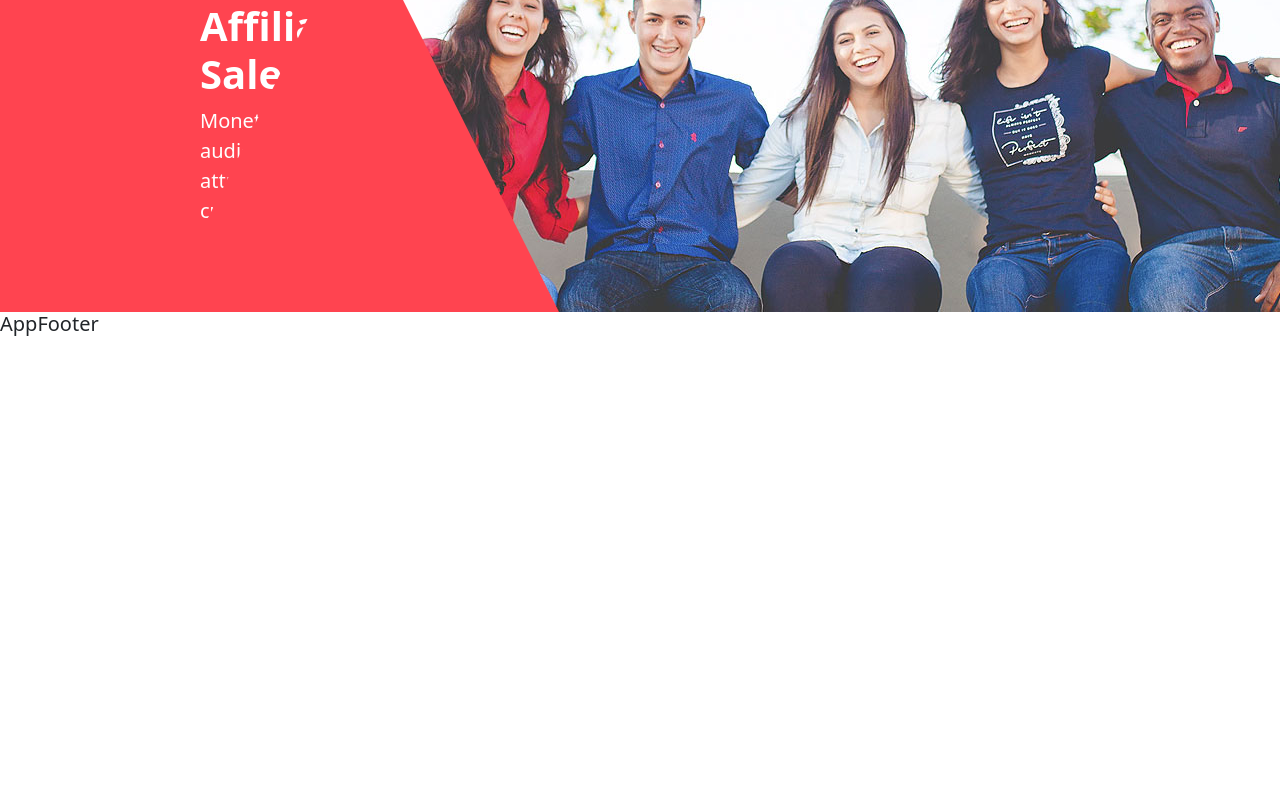
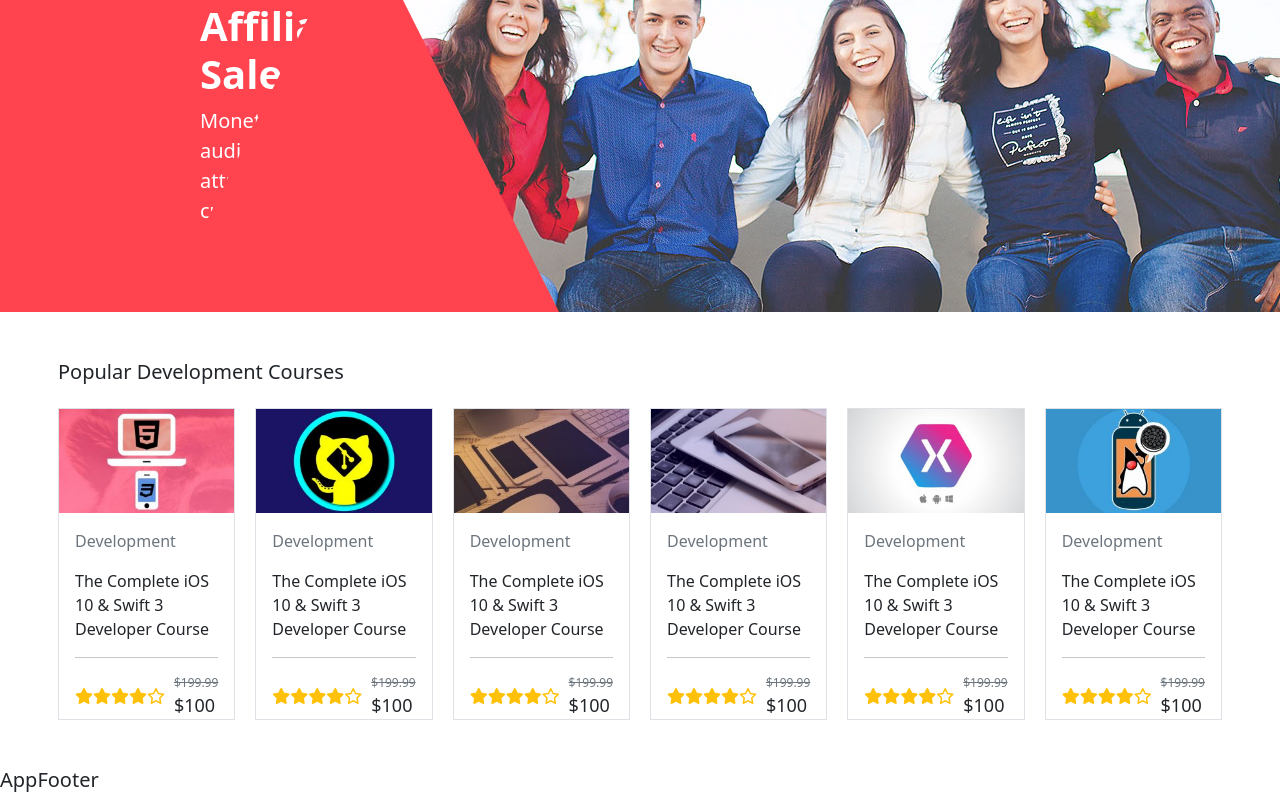
Before and after one commit to giacomofigus/proj-html-vuejs, a Vue app: page / in a window 1280 px wide. Shown: the part 385-1185 px from the top of the page. Before the commit the page ends 800 px from the top, so only its background shows below. Built offline with nearby package versions, Linux system fonts and the light colour scheme.

Commit message:
feat: Popular-courses-component-dynamic (to fix stars)

```diff
--- a/src/components/AppFooter.vue
+++ b/src/components/AppFooter.vue
@@ -5,8 +5,7 @@
 </script>
 
 <template>
-    <h5>AppFooter</h5>
-
+  <h5 class="mt-5">AppFooter</h5>
 </template>
 
 <style lang="scss">
--- a/src/components/AppMain.vue
+++ b/src/components/AppMain.vue
@@ -1,6 +1,65 @@
 <script>
+  import Courses from './Courses.vue';
+
   export default{
-    name: "AppMain"
+    name: "AppMain",
+    components:{
+      Courses
+    },
+    data(){
+      return{
+        popularCourses: [
+          {
+            img: "246154_d8b0_3-272x161.jpg",
+            genre:"Development",
+            paragraph:"The Complete iOS 10 & Swift 3 Developer Course",
+            stars: 4,
+            fullPrice: "$199.99",
+            price: "$100"
+          },
+          {
+            img: "752950_b773-272x161.jpg",
+            genre:"Development",
+            paragraph:"The Complete iOS 10 & Swift 3 Developer Course",
+            stars: 4,
+            fullPrice: "$199.99",
+            price: "$100"
+          },
+          {
+            img: "895786_7b4b_2-272x161.jpg",
+            genre:"Development",
+            paragraph:"The Complete iOS 10 & Swift 3 Developer Course",
+            stars: 4,
+            fullPrice: "$199.99",
+            price: "$100"
+          },
+          {
+            img: "1253188_58f7_2-272x161.jpg",
+            genre:"Development",
+            paragraph:"The Complete iOS 10 & Swift 3 Developer Course",
+            stars: 4,
+            fullPrice: "$199.99",
+            price: "$100"
+          },
+          {
+            img: "951684_9c1a_2-544x322.jpg",
+            genre:"Development",
+            paragraph:"The Complete iOS 10 & Swift 3 Developer Course",
+            stars: 4,
+            fullPrice: "$199.99",
+            price: "$100"
+          },
+          {
+            img: "919872_ed54_6-272x161.jpg",
+            genre:"Development",
+            paragraph:"The Complete iOS 10 & Swift 3 Developer Course",
+            stars: 4,
+            fullPrice: "$199.99",
+            price: "$100"
+          },
+        ]
+      }
+    }
   }
 </script>
 
@@ -18,6 +77,14 @@
         <img src="../../public/img/slide-1.jpg" alt="" class="">
 
         <div class="triangle-up"></div>
+      </div>
+    </div>
+
+    <div  class="mt-5 px-5">
+      <h5 class="text-bold">Popular Development Courses</h5>
+
+      <div id="containerCourse" class="d-flex flex-wrap justify-content-center mt-4">
+        <Courses v-for="(element,index) in popularCourses" :propsElement="element" :key="index" />
       </div>
     </div>
   </main>
@@ -55,5 +122,17 @@
         left: -200px;
       }
     }
+
+    div{
+      h5{
+        padding-left: 10px;
+      }
+
+      #containerCourse{
+        gap: 20px;
+      }
+    }
+
+
   }
 </style>
--- /dev/null
+++ b/src/components/Courses.vue
@@ -0,0 +1,53 @@
+<script>
+    export default{
+        name: "Courses",
+        props:{
+            propsElement: Object
+        }
+    }
+</script>
+
+<template>
+
+    <div class=" border">
+        <figure>
+            <img :src="'./img/'+ propsElement.img" alt="" class="w-100">
+        </figure>
+
+        <span class="text-secondary px-3">{{ propsElement.genre }}</span>
+        <p class="px-3 mt-3">{{ propsElement.paragraph }}</p>
+        <hr class="mx-3">
+
+        <div class="px-3 d-flex align-items-center justify-content-between">
+            <div class="d-flex ">
+                <i class="fa-solid fa-star text-warning"></i>
+                <i class="fa-solid fa-star text-warning"></i>
+                <i class="fa-solid fa-star text-warning"></i>
+                <i class="fa-solid fa-star text-warning"></i>
+                <i class="fa-regular fa-star text-warning"></i>
+            </div>
+
+            <div>
+                <span id="cancelPrice" class="d-block text-secondary text-decoration-line-through">{{ propsElement.fullPrice }}</span>
+                <span id="price" class="text-bold text-">{{ propsElement.price }}</span>
+            </div>
+
+        </div>
+    </div>
+
+</template>
+
+<style lang="scss" scoped>
+    div{
+        flex-basis: calc(100% / 6 - 20px);
+    }
+
+    #cancelPrice{
+        font-size: 12px;
+    }
+
+    #price{
+        font-size: 18px;
+    }
+
+</style>
```
